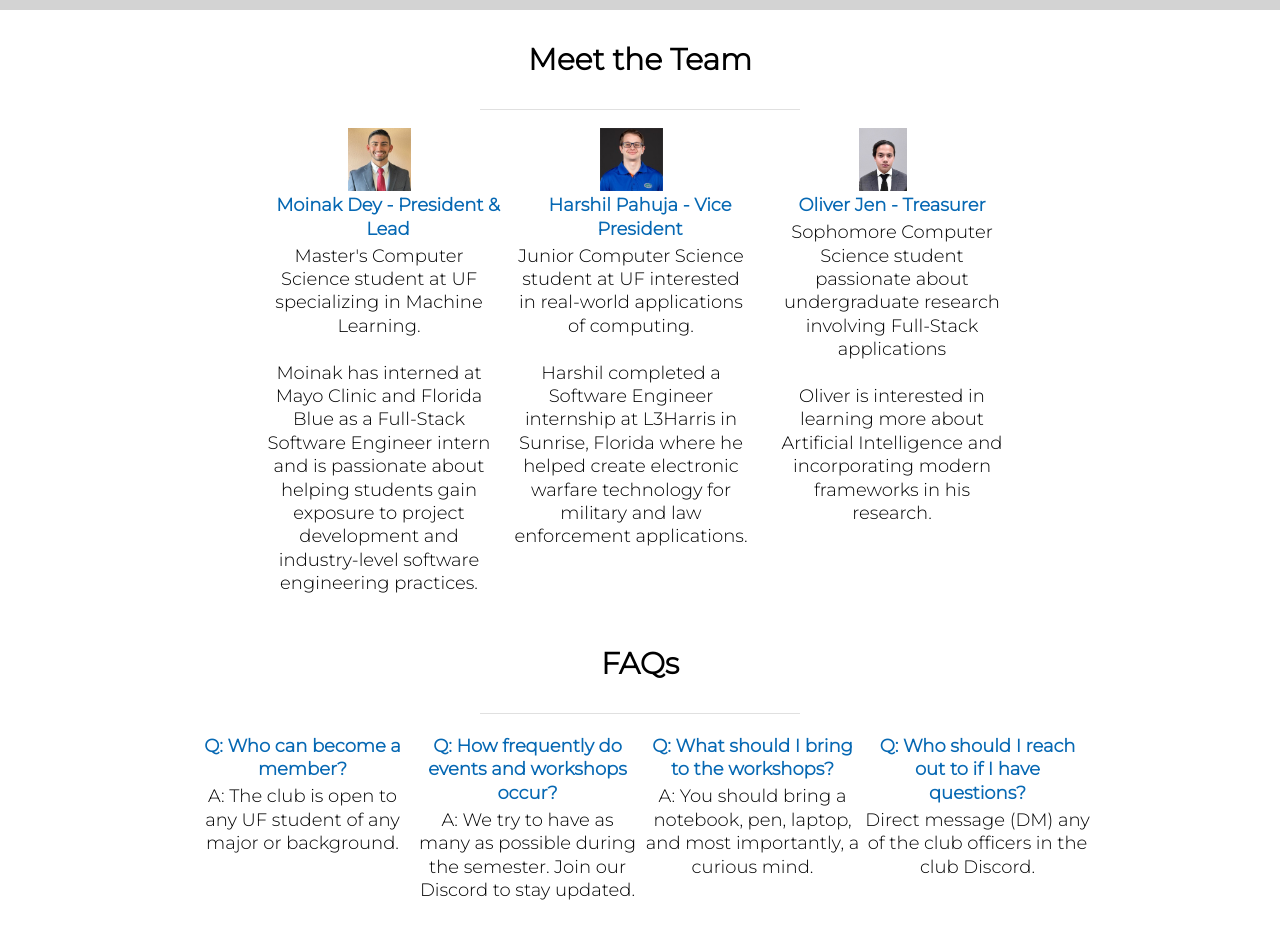
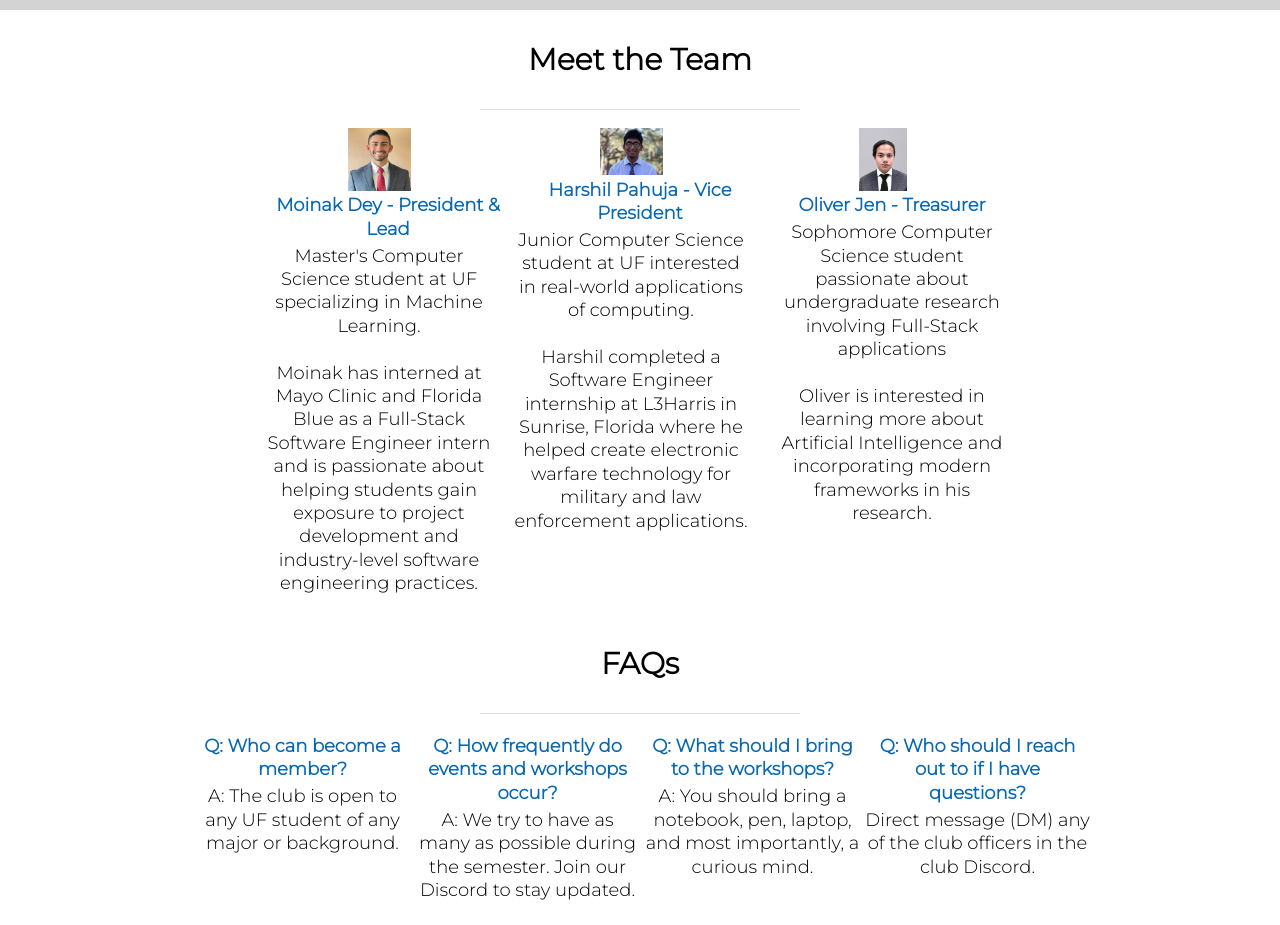
Before and after one commit to DeyMoinak/UF-DSC, a React (Create React App) app: page / in a window 1280 px wide. Shown: the part 2420-3345 px from the top of the page. Built offline with nearby package versions, Linux system fonts and the light colour scheme; the HTML template or start-up script is replaced by a standard one.

Commit message:
Update index.js

```diff
--- a/src/Components/Officers/index.js
+++ b/src/Components/Officers/index.js
@@ -23,7 +23,7 @@ const Officers = () => {
                         </div>
                     </div>
                     <div className="exp">
-                        <img src={Image4} alt="Harshil Pahuja" />
+                        <img src={Image1} alt="Harshil Pahuja" />
                         <div className="exp__desc">
                             <h1 className="exp__name">Harshil Pahuja - Vice President</h1>
                             <p className="exp__body">Junior Computer Science student at UF interested in real-world applications of computing.</p>
```
